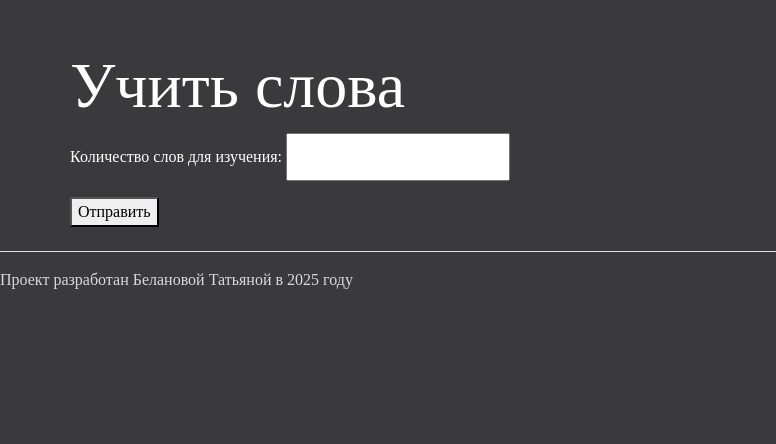
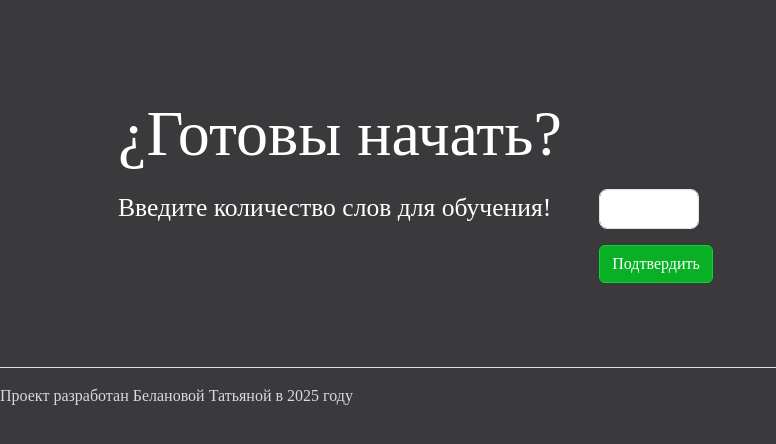
Before and after one commit to tanya-belanova/my_site, a Django app: page /learn_words/ in a window 1280 px wide. Shown: the part 95-539 px from the top of the page, without its empty margins (0-776 px from the left). Run offline with Django 5.2, Linux system fonts and the light colour scheme; some libraries are stand-ins or nearby versions.

Commit message:
изменена кнопка в learn_words

```diff
--- a/my_project/my_site/forms.py
+++ b/my_project/my_site/forms.py
@@ -7,4 +7,13 @@ class WordForm(forms.ModelForm):
         fields = ('spanish_word', 'russian_translation')
 
 class LearnWordsForm(forms.Form):
-    num_words = forms.IntegerField(min_value=1, label='Количество слов для изучения')
+    num_words = forms.IntegerField(
+        min_value=1,
+        label = '',
+        widget=forms.NumberInput(
+            attrs={
+                'class': 'form-control rounded-3'
+            }
+        )
+
+    )
--- a/my_project/static/custom.css
+++ b/my_project/static/custom.css
@@ -58,8 +58,6 @@ h2 {
     height: 40px !important;
     width: 100px !important;
     font-size: 20px;
-
-
 }
 
 .form-control:focus {
--- a/my_project/templates/learn_words.html
+++ b/my_project/templates/learn_words.html
@@ -1,23 +1,38 @@
 {% extends 'base_page.html' %}
 
 {% block content %}
+    <div class="bg-body-teritary p-5 rounded mt-3">
         {% if form %}
-        <h2>Учить слова</h2>
+            <h2>¿Готовы начать?</h2>
+            <div class="d-flex gap-5 justify-content-start py-2">
+                <p style="font-size: 1.6em" class="lead">Введите количество слов для обучения!</p>
+                <div class="form-floating mb-1">
                     <form method="post">
                         {% csrf_token %}
                         {{ form.as_p }}
-            <button type="submit">Отправить</button>
+                        <button type="submit" class="btn btn-primary">Подтвердить</button>
                     </form>
+                </div>
+            </div>
         {% else %}
             <h2>Ввод переводов</h2>
+            <div class="d-flex gap-5 justify-content-start py-2">
+                <p style="font-size: 0.8em" class="lead">Введите переводы для слов!</p>
+                <div class="form-floating mb-1">
                     <form method="post">
                         {% csrf_token %}
                         {% for word in word_cards %}
-                <p>Слово: {{ word.spanish_word }}</p>
+                            <div class="form-floating mb-3">
+                                <p class="lead">Слово: {{ word.spanish_word }}</p>
                                 <label for="translation_{{ word.id }}">Перевод:</label>
-                <input type="text" id="translation_{{ word.id }}" name="translation_{{ word.id }}"><br><br>
+                                <input type="text" id="translation_{{ word.id }}" name="translation_{{ word.id }}" class="form-control rounded-3" placeholder="Перевод">
+                            </div>
                         {% endfor %}
-            <button type="submit">Отправить</button>
+                        <button type="submit" class="btn btn-primary">Отправить</button>
                     </form>
+                </div>
+            </div>
         {% endif %}
+    </div>
+
 {% endblock %}
```
Also changed, not shown: my_project/templates/add_words.html (+1 -39 lines), my_project/db.sqlite3. Lines whose indentation alone changed are shown as unchanged.
